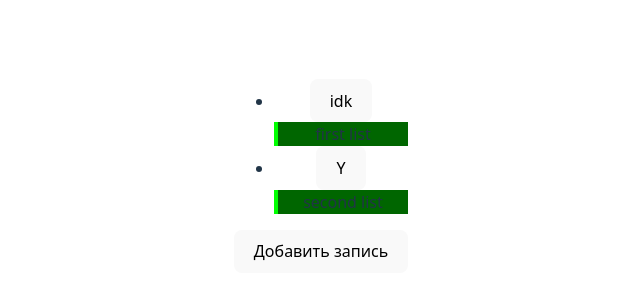
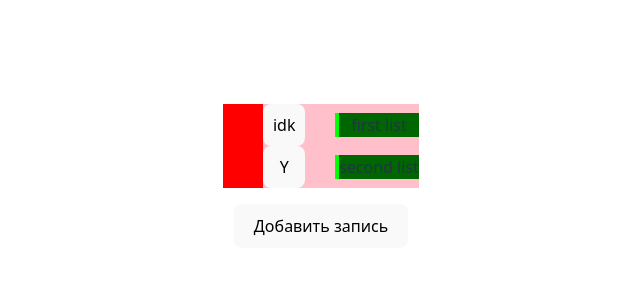
Before and after one commit to Fedosihin/german-notebook, a React (Vite) app: page / in a window 1280 px wide. Shown: the part 232-532 px from the top of the page, without its empty margins (319-959 px from the left). Built offline with nearby package versions, Linux system fonts and the light colour scheme.

Commit message:
Problems: save
- CSS done
- EmojiProblem saved

```diff
--- a/src/components/EmojiButton/EmojiButton.jsx
+++ b/src/components/EmojiButton/EmojiButton.jsx
@@ -1,7 +1,18 @@
 import React, { useState } from "react";
-// import EmojiPicker from "emoji-picker-react";
+import EmojiPicker from "emoji-picker-react";
+import styled from "styled-components";
 
-const EmojiButton = ({ onEmojiSelect, note }) => {
+const StyledBtn = styled.button`
+  height: 40px;
+  width: 40px;
+  display: flex;
+  justify-content: center;
+  align-items: center;
+  /* margin: 30px; */
+  padding: 20px;
+`;
+
+const EmojiButton = ({ className, onEmojiSelect, note }) => {
   const [isPickerOpen, setIsPickerOpen] = useState(false);
 
   const handleEmojiClick = (emojiData) => {
@@ -12,9 +23,9 @@ const EmojiButton = ({ onEmojiSelect, note }) => {
   return (
     <div>
       {console.log("emoji render")}
-      <button onClick={() => setIsPickerOpen(!isPickerOpen)}>
+      <StyledBtn className={className} onClick={() => setIsPickerOpen(!isPickerOpen)}>
         {note.emoji || "Y"}
-      </button>
+      </StyledBtn>
 
       {isPickerOpen && (
         <div style={{ position: "absolute", zIndex: 100 }}>
--- a/src/components/NoteList/NoteList.jsx
+++ b/src/components/NoteList/NoteList.jsx
@@ -1,9 +1,14 @@
 import React from "react";
 import NoteListItem from "./NoteListItem";
+import styled from "styled-components";
+
+const StyledUl = styled.ul`
+  background-color: red;
+`;
 
 export default function NoteList({ notes, onNoteClick, getItemStyle, onEmojiSelect }) {
   return (
-    <ul>
+    <StyledUl>
       {notes.map((note) => {
         return (
           <NoteListItem
@@ -15,6 +20,6 @@ export default function NoteList({ notes, onNoteClick, getItemStyle, onEmojiSele
           ></NoteListItem>
         );
       })}
-    </ul>
+    </StyledUl>
   );
 }
--- a/src/components/NoteList/NoteListItem.jsx
+++ b/src/components/NoteList/NoteListItem.jsx
@@ -1,17 +1,36 @@
 import React from "react";
 import EmojiButton from "../EmojiButton/EmojiButton";
+import styled from "styled-components";
+
+const StyledLi = styled.li`
+  background-color: pink;
+  display: flex;
+  width: 100%;
+  flex: 1;
+  align-items: center;
+`;
+
+const StyledEmojiButton = styled(EmojiButton)`
+  margin-right:30px; /* Вот это ключевое правило */
+`;
+
+const StyledDiv = styled.div`
+  flex: 1;
+  /* height: 100%; */
+  cursor: pointer;
+`;
 
 export default function NoteListItem({ note, onClick, style, onEmojiSelect }) {
   return (
-    <li>
-      <EmojiButton onEmojiSelect={onEmojiSelect} note={note}></EmojiButton>
-      <div
+    <StyledLi>
+      <StyledEmojiButton onEmojiSelect={onEmojiSelect} note={note}></StyledEmojiButton>
+      <StyledDiv
         onClick={onClick}
         // style={{ cursor: "pointer" }}
         style={style}
       >
         {note.title}
-      </div>
-    </li>
+      </StyledDiv>
+    </StyledLi>
   );
 }
```
